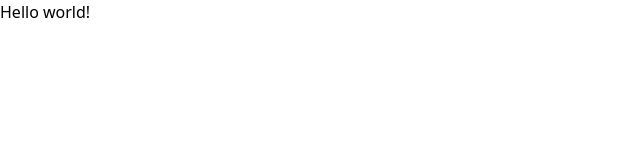
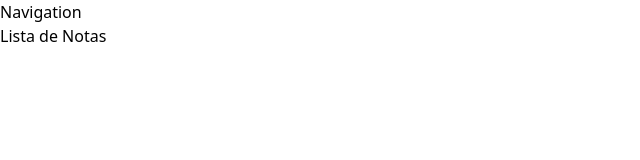
Before and after one commit to SaulAI2021/MERN-Practice, a React (Vite) app in the folder fronted/: page / in a window 1280 px wide. Shown: the top 160 px of the page, without its empty margins (0-640 px from the left). Built offline with nearby package versions, Linux system fonts and the light colour scheme.

Commit message:
Añadiendo rutas

```diff
--- a/fronted/package.json
+++ b/fronted/package.json
@@ -11,7 +11,8 @@
   },
   "dependencies": {
     "react": "^18.2.0",
-    "react-dom": "^18.2.0"
+    "react-dom": "^18.2.0",
+    "react-router-dom": "^6.22.0"
   },
   "devDependencies": {
     "@types/react": "^18.2.55",
--- a/fronted/src/App.jsx
+++ b/fronted/src/App.jsx
@@ -1,9 +1,21 @@
+import './App.css';
+import {BrowserRouter, Route, Routes} from 'react-router-dom';
 
-import './App.css'
+import Navigation from './components/Navigation';
+import CreateNote from './components/CreateNotes';
+import CreateUser from './components/CreateUser';
+import NoteList from './components/NotesList';
+
 export default function App() {
   return (
-    <h1 className="text-3xl font-bold underline">
-      Hello world!
-    </h1>
+    <BrowserRouter>
+      <Navigation/>
+      <Routes>
+        <Route path='/' Component={NoteList}/>
+        <Route path='/user' Component={CreateUser}/>
+        <Route path='/create' Component={CreateNote}/>
+        <Route path='/edit/:id' Component={CreateNote}/>
+      </Routes>
+    </BrowserRouter>
   )
 }
--- /dev/null
+++ b/fronted/src/components/CreateNotes.jsx
@@ -0,0 +1,3 @@
+export default function CreateNote(){
+  return <div>Create Note</div>
+}
--- /dev/null
+++ b/fronted/src/components/CreateUser.jsx
@@ -0,0 +1,3 @@
+export default function CreateUser(){
+  return <div>Create User component</div>
+}
--- /dev/null
+++ b/fronted/src/components/Navigation.jsx
@@ -0,0 +1,3 @@
+export default function Navigation(){
+  return <div>Navigation</div>
+}
--- /dev/null
+++ b/fronted/src/components/NotesList.jsx
@@ -0,0 +1,3 @@
+export default function NoteList(){
+  return <div>Lista de Notas</div>
+}
```
